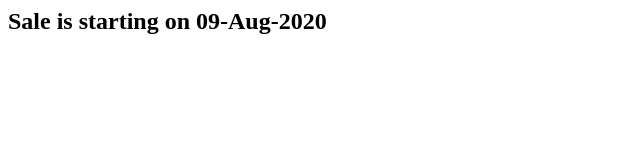
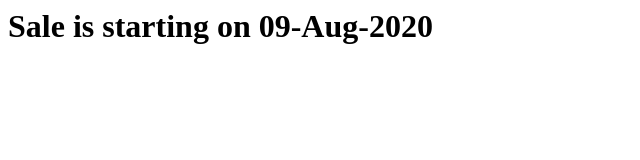
Before and after one commit to devopscloudsre/flipkart-9am-jul, a plain HTML site: page index.html in a window 1280 px wide. Shown: the whole page, without its empty margins (0-640 px from the left). Drawn offline with Linux system fonts and the light colour scheme.

Commit message:
chnaged index.html header

```diff
--- a/index.html
+++ b/index.html
@@ -1 +1 @@
-<h2>Sale is starting on 09-Aug-2020</h2>
+<h1>Sale is starting on 09-Aug-2020</h1>
```
